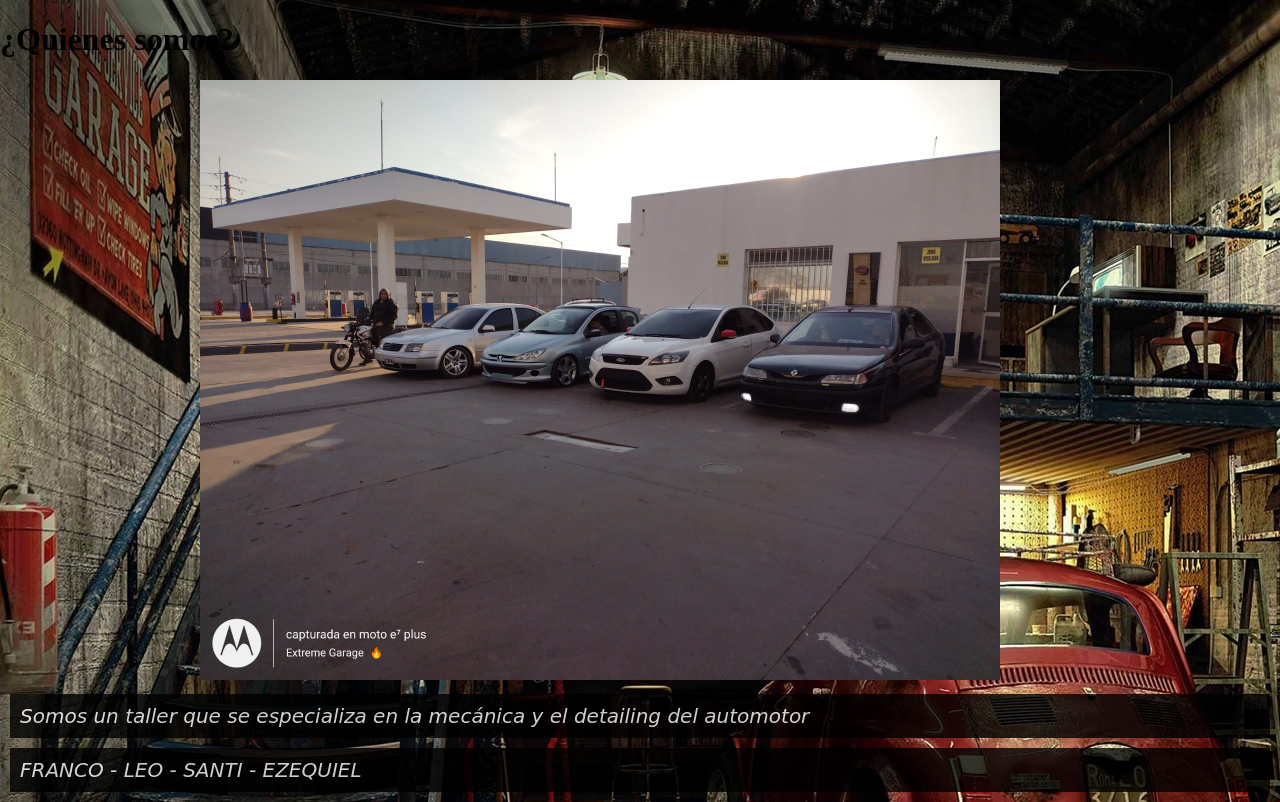
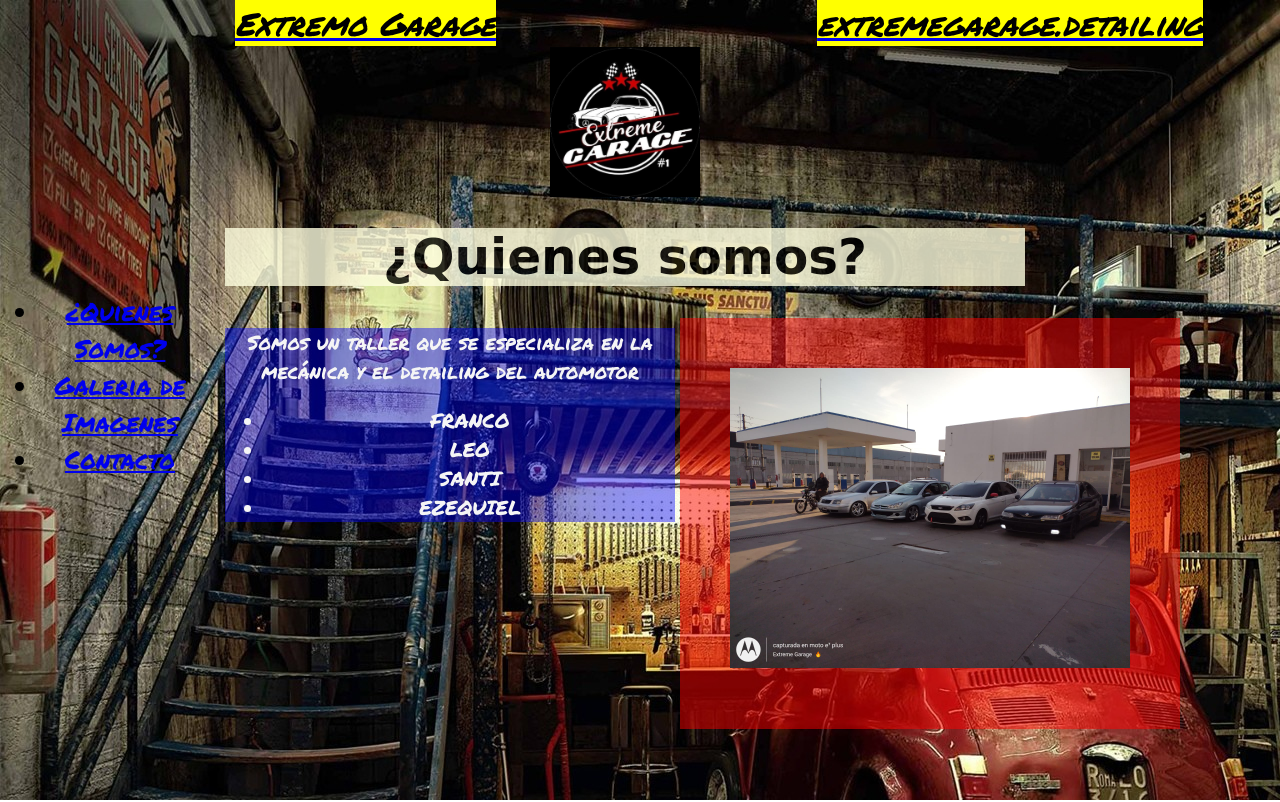
Before and after one commit to LeandroEchegorria/Extreme_Garage, a plain HTML site: page nosotros.html in a window 1280 px wide. Drawn offline with Linux system fonts and the light colour scheme; a web font is replaced by a local one.

Commit message:
Actualizacion de estilos + detalles en pag nosotros

```diff
--- a/estilos.css
+++ b/estilos.css
@@ -6,6 +6,10 @@ body {
 header{
   background-color: rgba(0, 0, 0, 0.774);
   padding: 1em 0;
+}
+header img{
+  margin-left: 10px;
+  box-shadow: 0 0 20px white;
 }
 header h1{
   color: white;
@@ -22,6 +26,7 @@ header h1{
 header h1:hover{
   transform: transform 0.3s;
   color: red;
+  text-shadow: 5px 5px 10px white ;
 
 }
 
@@ -30,6 +35,7 @@ header h1:hover{
 nav{
   background-color: black;
   margin-bottom: 2em;
+  box-shadow: 10px 5px 15px gray;
 }
 nav ul{
   list-style: none;
@@ -122,6 +128,11 @@ li {
 footer{
 
 	margin: 0 0 0 25px;
-	width: 400px;
+	width: 95%;
   text-align: center;
 }
+footer p {
+  text-align: right;
+  font-size:medium;
+  font-family: Georgia, 'Times New Roman', Times, serif;
+}
--- a/galeria.css
+++ b/galeria.css
@@ -58,11 +58,11 @@ section{
 
 }
 .item img{
-    -webkit-transition: -webkit-transform 0.3s ;
+    transition: transform 0.3s ;
     transform: scale(0.80);
 }
 .item img:hover{
-    -webkit-transform: scale(1.1);
+    transform: scale(1.1);
     border-radius: 20px;
 
 }
--- /dev/null
+++ b/nosotros.css
@@ -0,0 +1,86 @@
+body {
+    background-image: url(img/fitito.jpg);
+    background-repeat: repeat-y;
+    margin: 0px;
+    font-family: "Permanent Marker", cursive;
+    font-size: 30px;
+  }
+  .logo {
+    position: static;
+    top: 10px;
+    margin-left: 550px;
+    margin-right: 400px;
+    margin-bottom: 10px;
+  }
+  nav{
+    float: left;
+    width: 200px;
+    text-align: center;
+    margin-top: 50px;
+
+    font-size: 25px;
+  }
+
+
+img{
+    width: 400px;
+    height: 300px;
+    margin: auto auto ;
+    position: center;
+}
+
+aside{
+    float: right;
+    background-color: rgba(255, 0, 0, 0.493);
+    margin-top: 100px;
+    margin-right: 100px;
+    padding: 50px;
+}
+.texto{
+    background-color: rgba(0, 0, 255, 0.425);
+    text-align: center;
+    color: whitesmoke;
+}
+
+  h1 {
+    background-color: lightyellow;
+    color: black;
+    opacity: 80%;
+    margin-top: 10px;
+    font-style: unset;
+    font-size: 50px;
+    font-weight: 200px;
+    text-align: center;
+    /*font-family: 'Indie Flower', cursive;
+      font-family: 'Luckiest Guy', cursive;
+      font-family: 'Permanent Marker', cursive;*/
+    font-family: "Tourney", cursive;
+    width: 800px;
+  }
+  section{
+    float: left;
+    margin: 0 0 0 25px;
+    width: 450px;
+    font-size: 20px;
+  }
+
+
+
+
+  .facebook {
+    margin-left: 230px;
+    display: inline;
+    padding: 5px;
+  }
+  .IG {
+    display: inline;
+    margin-left: 300px;
+    padding: 5px;
+  }
+
+  footer{
+    float: right;
+      margin: 0 0 0 25px;
+      width: 400px;
+    text-align: center;
+  }
--- a/nosotros.html
+++ b/nosotros.html
@@ -1,21 +1,57 @@
 <!DOCTYPE html>
 <html lang="en">
-<head>
-    <meta charset="UTF-8">
-    <meta http-equiv="X-UA-Compatible" content="IE=edge">
-    <meta name="viewport" content="width=device-width, initial-scale=1.0">
+  <head>
+    <meta charset="UTF-8" />
+    <meta http-equiv="X-UA-Compatible" content="IE=edge" />
+    <meta name="viewport" content="width=device-width, initial-scale=1.0" />
+    <link
+      href="https://fonts.googleapis.com/css2?family=Tourney:ital,wght@1,700&display=swap"
+      rel="stylesheet"
+    />
+    <link
+      href="https://fonts.googleapis.com/css2?family=Indie+Flower&family=Luckiest+Guy&family=Permanent+Marker&family=Rock+Salt&display=swap"
+      rel="stylesheet"
+    />
     <title>Nosotros</title>
-    <link rel="stylesheet" href="estilos.css">
-</head>
-<body>
-    <h1>¿Quienes somos?</h1>
-    <img src="/img/autos.jpeg" alt="" style="width: 800px;height: 600px; margin-left: 200px; margin-right: 200px;">
-    <p id="Texto_Resaltado">Somos un taller que se especializa en la mecánica y el detailing del automotor</p>
-    <p>FRANCO - LEO - SANTI - EZEQUIEL</p>
+    <link rel="stylesheet" href="nosotros.css" />
+    <a class="facebook" href="https://www.facebook.com/Maia.detailing" target="_blank"><i class="fab fa-facebook" style="color: black;  font-size: xx-large;background-color: yellow;">Extremo Garage</i></a>
 
+    <a class="IG" href="https://www.instagram.com/extremegarage.detailing/?hl=es" target="_blank"><i class="fab fa-instagram" style="color: black; font-size: xx-large; background-color: yellow;">extremegarage.detailing</i></a>
+    <img
+    class="logo"
+    src="img/Logo.png"
+    alt="logo"
+    style="width: 150px; height: 150px"
+    >
+  </head>
+  <body>
+    <nav>
+      <ul>
+        <li><a href="nosotros.html" target="_blank">¿Quienes Somos?</a></li>
+        <li><a href="galeria.html" target="_blank">Galeria de Imagenes</a></li>
+        <li><a href="https://wa.link/9hq6el" target="https://wa.link/9hq6el">Contacto</a></li>
+      </ul>
+    </nav>
+    <section>
+        <h1>¿Quienes somos?</h1>
+        <div class="texto">
+            <p>
+                Somos un taller que se especializa en la mecánica y el detailing del
+                automotor
+              </p>
+            <ul>
+                <li>FRANCO</li>
+                <li>LEO</li>
+                <li>SANTI</li>
+                <li>EZEQUIEL</li>
+            </ul>
 
+        </div>
 
+    </section>
+    <aside>
+        <img src="/img/autos.jpeg"/>
+    </aside>
 
-
-</body>
+  </body>
 </html>
```
Also changed, not shown: index.html (+2 -2 lines).
